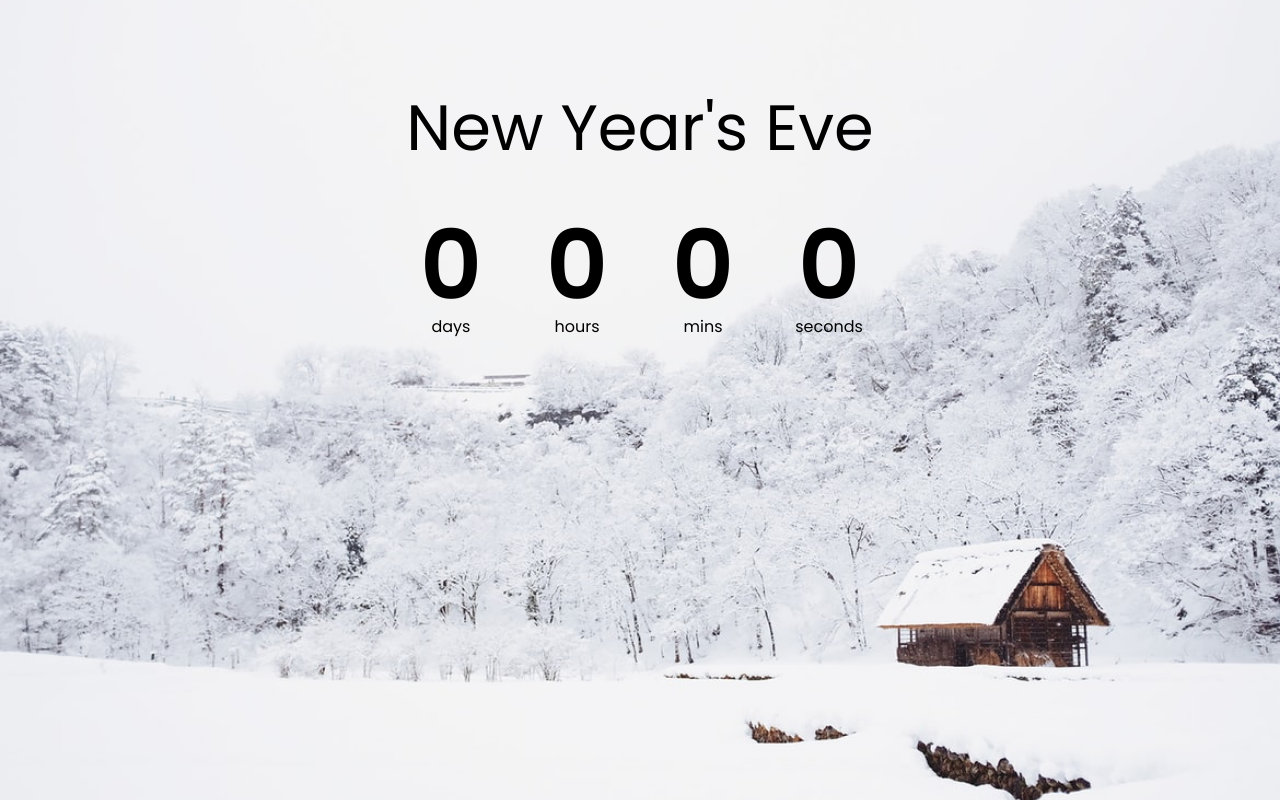
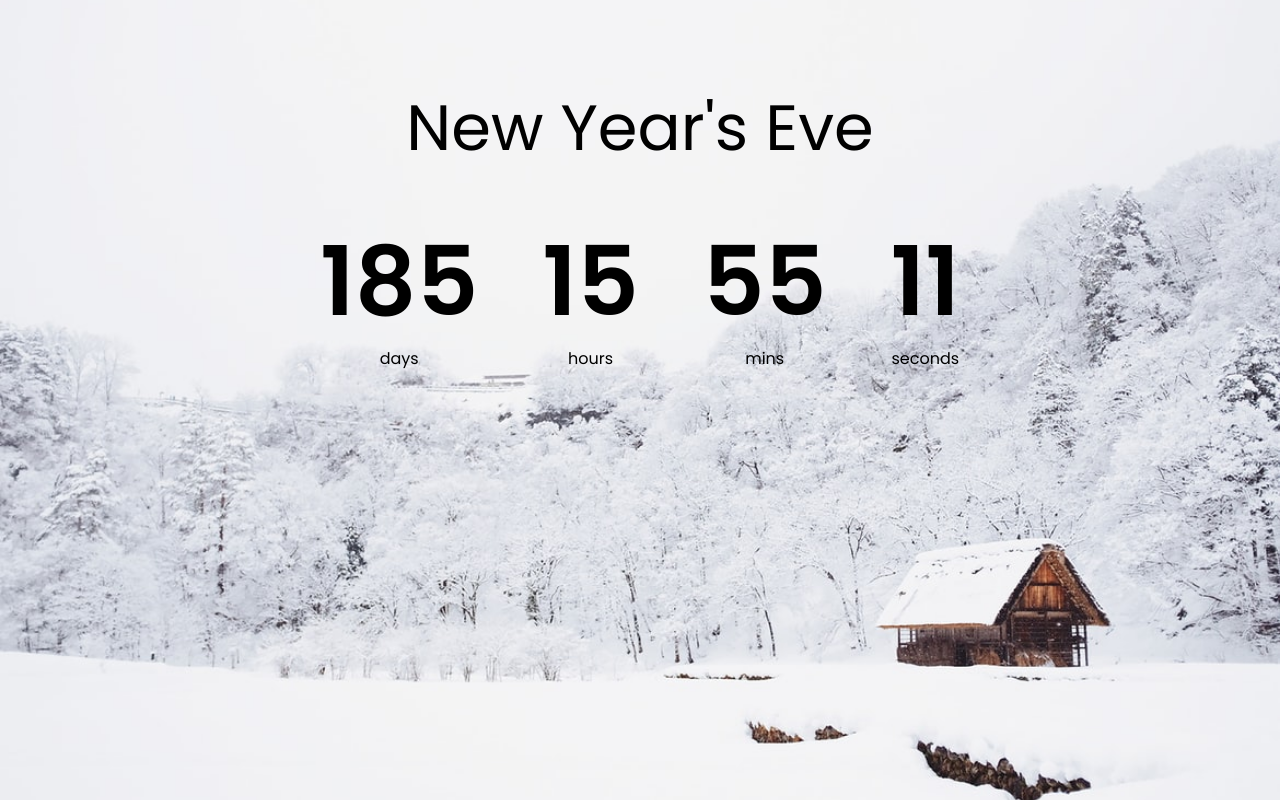
Before and after one commit to pulkitthakran/JavaScript, a plain HTML site: page countdown-timer/index.html in a window 1280 px wide. Drawn offline with Linux system fonts and the light colour scheme.

Commit message:
Project1 Complete

```diff
--- a/countdown-timer/script.js
+++ b/countdown-timer/script.js
@@ -1,20 +1,41 @@
+const daysEl =  document.getElementById('days');
+const hoursEl = document.getElementById('hours');
+const minsEl = document.getElementById('mins');
+const secondsEl = document.getElementById('seconds');
+
+
+
+
 const newYears = '1 Jan 2023';
 
 function countdown(){
     const newYearsDate = new Date(newYears);
     const currentDate = new Date();
 
-    const seconds = (newYearsDate - currentDate) /1000;
+    const totalSeconds = (newYearsDate - currentDate) /1000;
 
 
-    const days = Math.floor(seconds / 3600 / 24);
-    const hours = Math.floor(seconds / 3600)% 24;
-    const minutes = Math.floor(seconds/ 60)%60;
+    const days = Math.floor(totalSeconds / 3600 / 24);
+    const hours = Math.floor(totalSeconds / 3600)% 24;
+    const mins = Math.floor(totalSeconds/ 60)%60;
+    const seconds = Math.floor(totalSeconds)%60;
 
 
-    console.log(days, hours, minutes);
+
+    daysEl.innerHTML = days;
+    hoursEl.innerHTML = formatTime(hours);
+    minsEl.innerHTML = formatTime(mins);
+    secondsEl.innerHTML = formatTime(seconds);
+
+
+
+}
+function formatTime(time) {
+    return time<10 ? (`0${time}`) :time;
 }
 
 
+countdown();
 
-countdown();
+
+setInterval(countdown, 1000);
--- a/countdown-timer/style.css
+++ b/countdown-timer/style.css
@@ -26,13 +26,16 @@ h1{
 
 .countdown-container{
     display: flex;
+    flex-wrap: wrap;
+    align-items: center;
+    justify-content: center;
 }
 
 .big-text{
     font-weight: bold;
     font-size: 6rem;
     line-height: 1;
-    margin: 0 2rem;
+    margin: 1rem 2rem;
 }
 
 .countdown-el {
```
